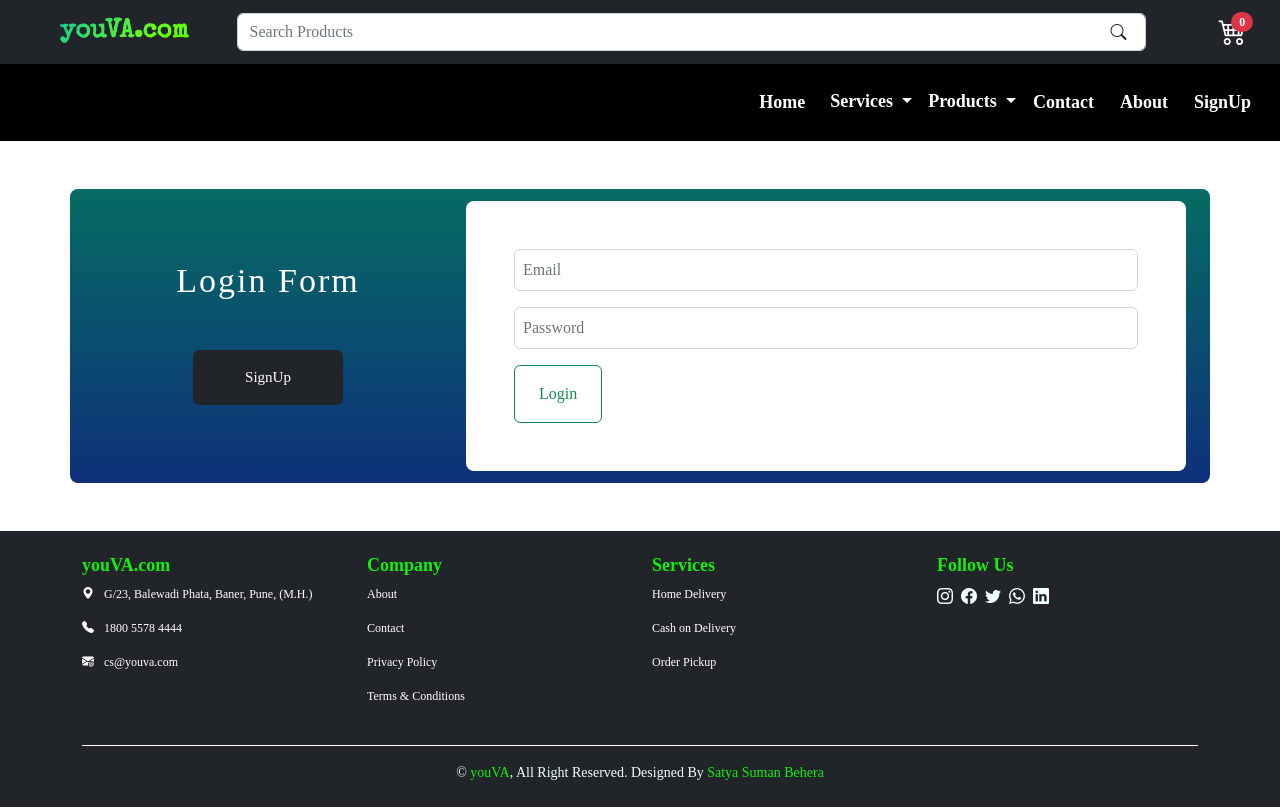
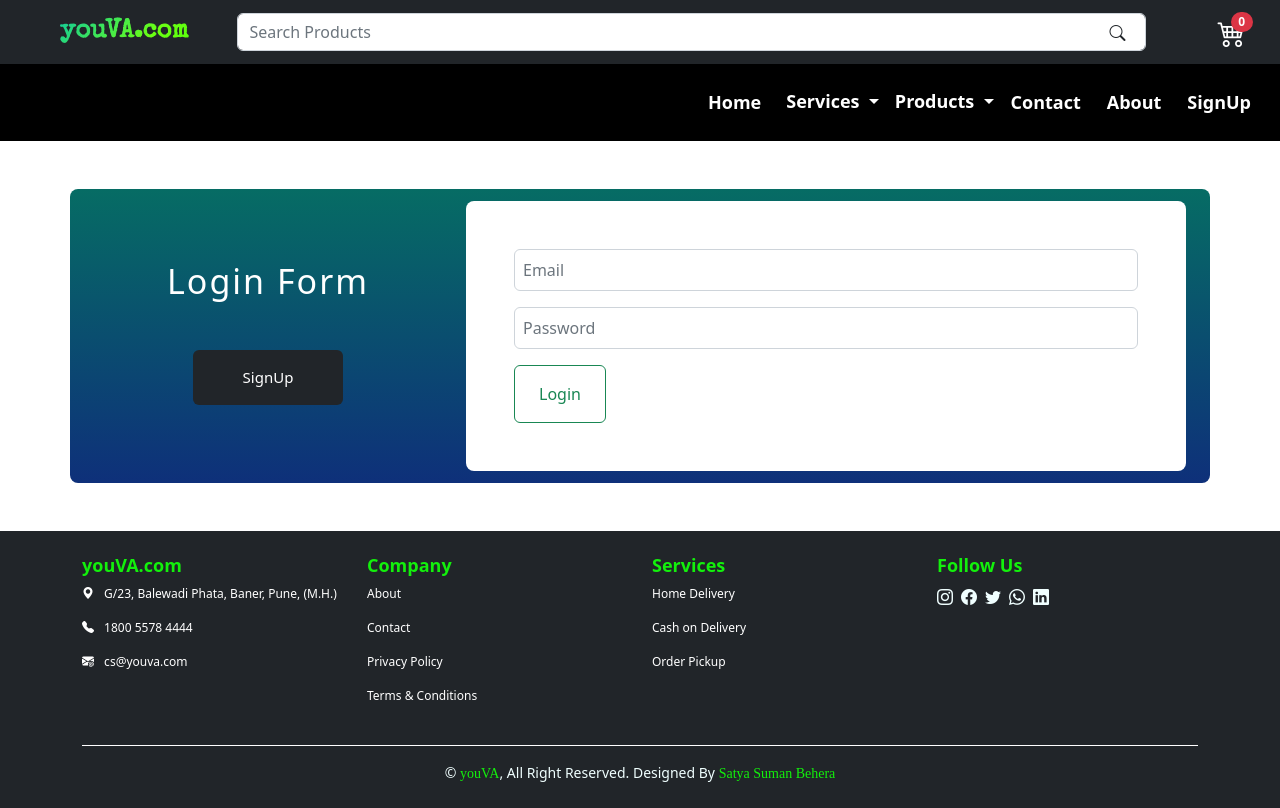
Before and after one commit to satyasuman7/addToCart, an Angular app: page /login in a window 1280 px wide. Built offline with nearby package versions, Linux system fonts and the light colour scheme; a web font is replaced by a local one.

Commit message:
bootstrap update

```diff
--- a/src/styles.scss
+++ b/src/styles.scss
@@ -8,3 +8,6 @@
 body{
     font-family: 'Headland One', serif;
 }
+
+/* Importing Bootstrap SCSS file. */
+@import 'bootstrap/scss/bootstrap';
```
Also changed, not shown: package.json (line endings or trailing spaces).
